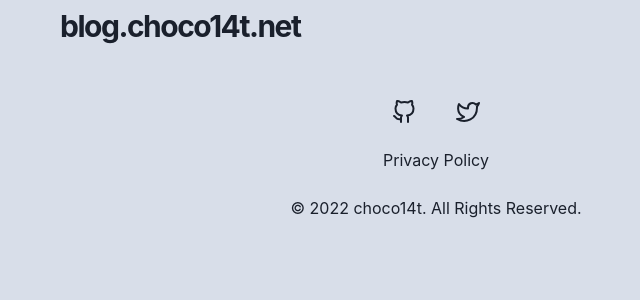
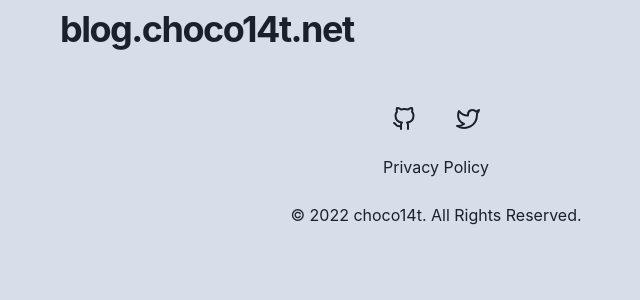
Before and after one commit to choco14t/blog.choco14t.net, a Next.js app: page / in a window 1280 px wide. Shown: the top 300 px of the page, without its empty margins (204-844 px from the left). Built offline with nearby package versions, Linux system fonts and the light colour scheme.

Commit message:
feat: top link at navbar

```diff
--- a/components/navbar.tsx
+++ b/components/navbar.tsx
@@ -12,6 +12,7 @@ import {
   MenuItem,
   MenuList,
   Stack,
+  Text,
 } from '@chakra-ui/react'
 
 const NavBar = () => {
@@ -26,7 +27,13 @@ const NavBar = () => {
       >
         <Flex align="center" mr={5}>
           <Heading as="h1" size="lg" letterSpacing={'tighter'}>
-            blog.choco14t.net
+            <NextLink href="/">
+              <a>
+                <Text fontSize="4xl" fontWeight="bold">
+                  blog.choco14t.net
+                </Text>
+              </a>
+            </NextLink>
           </Heading>
         </Flex>
 
```
